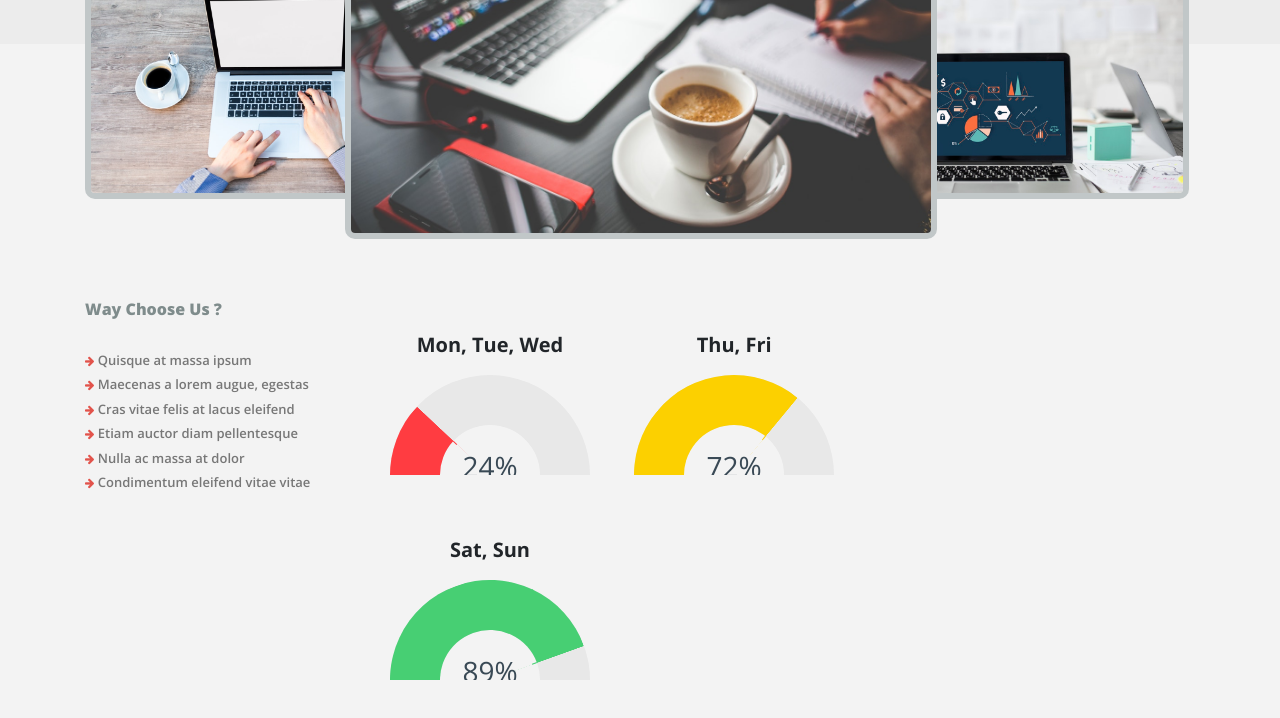
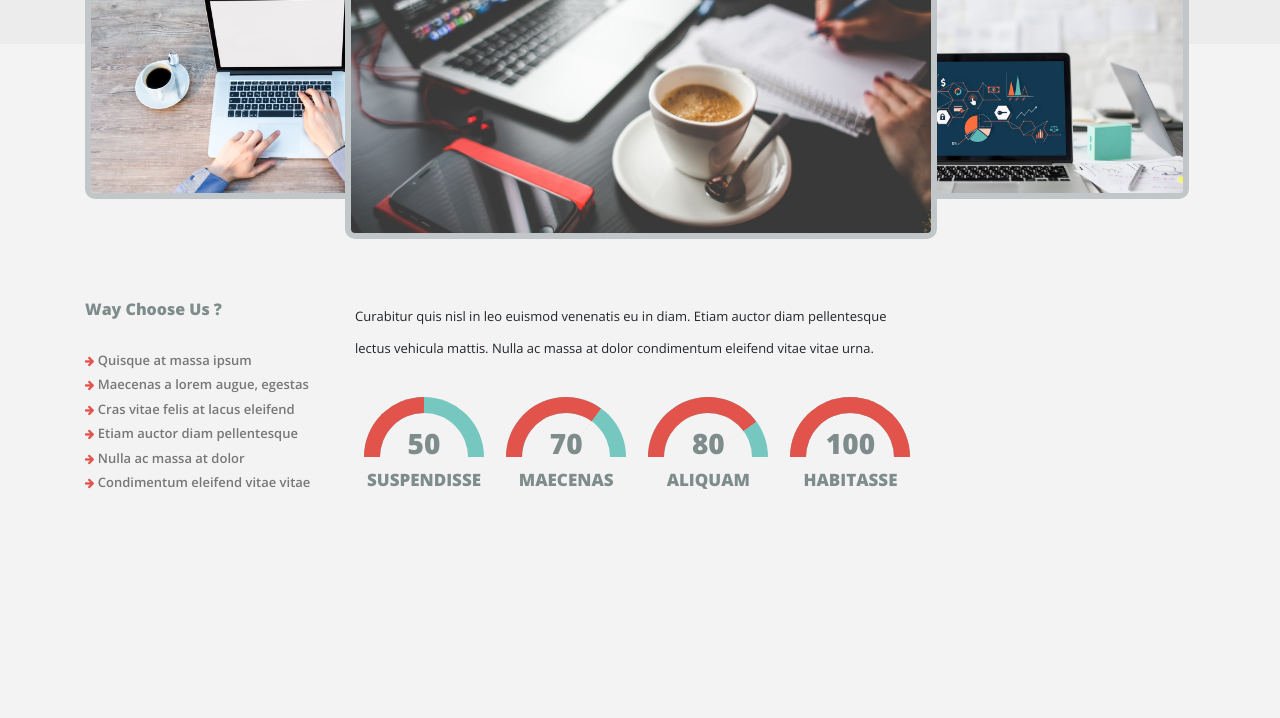
Before and after one commit to elobadi/modus-vesrus, a website: page _/index.html in a window 1280 px wide. Shown: the part 1622-2340 px from the top of the page. Drawn offline with nearby package versions, Linux system fonts and the light colour scheme.

Commit message:
Enhance "pie-chart", and change it's style to match the PSD.

```diff
--- a/_/components/scss/_chart.scss
+++ b/_/components/scss/_chart.scss
@@ -1,25 +1,27 @@
 @import "compass/css3";
 
-$pie_width: 200px;
+$pie_width: 120px;
 $pie_height: $pie_width /2;
-$wrapper-bg:  #E8E8E8; //#e0e0e0
-$green: #47CF73; //#00C853
-$red: #FF3C41; //#FF3A00
-$orange: #FCD000; //#FFAB00
-$text-color: #394955;
+$wrapper-bg:  $blue-primary; //#E8E8E8; //#e0e0e0
+$green: $red-secondary; //#47CF73; //#00C853
+$red: $red-secondary; //#FF3C41; //#FF3A00
+$orange: $red-secondary; //#FCD000; //#FFAB00
+$text-color: $blue-primary-text; //#394955;
 $body-bg: #fff;
 $legend-bg: #f0f0f0;
 
 .contents{
   display: inline-block;
-  margin: 30px 20px;
+  margin: 0 9px;
 
   .label-text{
     display: block;
     text-align: center;
-    font-size: 20px;
-    font-weight: bold;
-    margin-bottom: 15px;
+    font-size: 17px;
+    font-weight: 800;
+    // margin-bottom: 15px;
+    margin-top: 10px;
+    color: $text-color;
   }
 }
 .pie-wrapper{
@@ -41,7 +43,7 @@ $legend-bg: #f0f0f0;
   }
 
   &:before{
-  border: 50px solid $wrapper-bg;
+  border: 16px solid $wrapper-bg;
   border-bottom: none;
   top: 0;
   z-index: 1;
@@ -49,7 +51,7 @@ $legend-bg: #f0f0f0;
   }
 
   .arc{
-  border: 50px solid $green;
+  border: 16px solid $green;
   border-top: none;
   border-radius: 0 0 300px 300px;
   top: 100%;
@@ -57,20 +59,21 @@ $legend-bg: #f0f0f0;
 
    &::before{
       content: "";
-      height:1px;
-      width:5px;
+      height:0px;
+      width:0px;
       position: absolute;
       top: 0px;
     }
   }
 
   .score{
-    color: $text-color;
+    color:  $text-color;
+    font-weight: 900;
     font-size: 28px;
     display: block;
     width: $pie-width;
     text-align: center;
-    margin-top: ($pie-height/2) + 20;
+    margin-top: 25px; //($pie-height/2) + 20;
   }
 }
 
@@ -146,3 +149,14 @@ $legend-bg: #f0f0f0;
   border-color: $green;
   }
 }
+
+.chart-heading {
+  font-size: 13px;
+  line-height: 2rem;
+  margin-bottom: 17px;
+}
+
+.pie {
+  padding-right: 0px;
+  padding-left: 0px;
+}
--- a/_/components/scss/_main.scss
+++ b/_/components/scss/_main.scss
@@ -479,5 +479,5 @@ body {
   }
 }
 
-// WAY CHOOSE US
+// End Of WAY CHOOSE US
 //======================================================= //
--- a/_/index.html
+++ b/_/index.html
@@ -257,34 +257,50 @@
         </div>
         <!-- .col-lg-3 -->
 
-        <div class="col-lg-6">
-
+        <!-- semi-circle Pie Chart Div -->
+        <div class="col-lg-6 pie-chart">
+          <div class="row">
+            <div class="chart-heading">
+              <p>Curabitur quis nisl in leo euismod venenatis eu in diam. Etiam auctor diam pellentesque lectus vehicula mattis. Nulla ac massa at dolor condimentum eleifend vitae vitae urna.</p>
+            </div>
+            <div class="col pie">
               <div class="contents">
-            <span class="label-text">Mon, Tue, Wed</span>
                 <div class="pie-wrapper">
-              <div class="arc" data-value="24"></div>
-              <span class="score">24%</span>
+                  <div class="arc" data-value="50"></div>
+                  <span class="score">50</span>
                 </div>
+                <span class="label-text">SUSPENDISSE</span>
               </div>
 
               <div class="contents">
-            <span class="label-text">Thu, Fri</span>
                 <div class="pie-wrapper">
-              <div class="arc" data-value="72"></div>
-              <span class="score">72%</span>
+                  <div class="arc" data-value="70"></div>
+                  <span class="score">70</span>
                 </div>
+                <span class="label-text">MAECENAS</span>
               </div>
 
               <div class="contents">
-            <span class="label-text">Sat, Sun</span>
                 <div class="pie-wrapper">
-              <div class="arc" data-value="89"></div>
-              <span class="score">89%</span>
+                  <div class="arc" data-value="80"></div>
+                  <span class="score">80</span>
                 </div>
+                <span class="label-text">ALIQUAM</span>
               </div>
 
+              <div class="contents">
+                <div class="pie-wrapper">
+                  <div class="arc" data-value="100"></div>
+                  <span class="score">100</span>
                 </div>
-        <!-- .col-lg-6 -->
+                <span class="label-text">HABITASSE</span>
+              </div>
+
+            </div><!-- col .pie -->
+
+          </div><!-- .row -->
+        </div>
+        <!-- .col-lg-6 pie-chart-->
 
         <div class="col-lg-3">
 
```
Also changed, not shown: _/src/css/style.css, _/src/css/style.min.css. Lines whose indentation alone changed are shown as unchanged.
